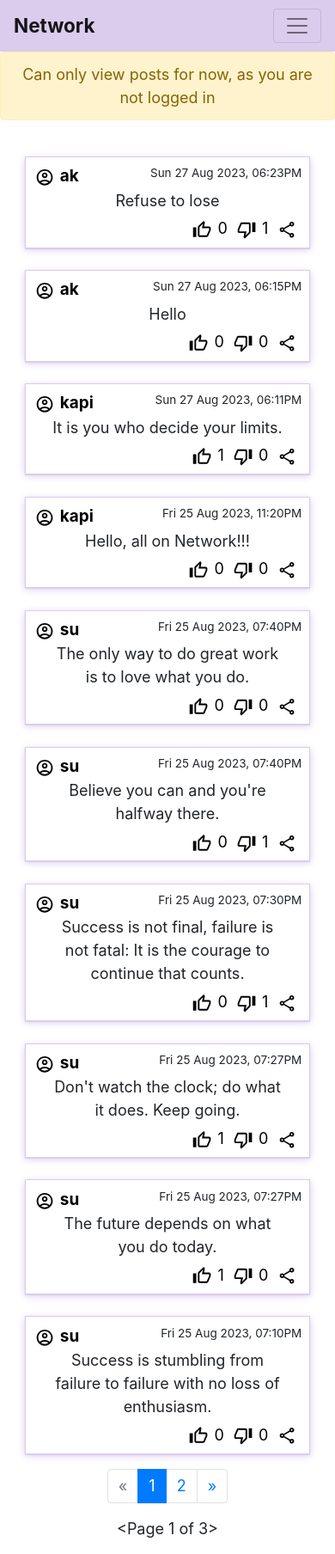
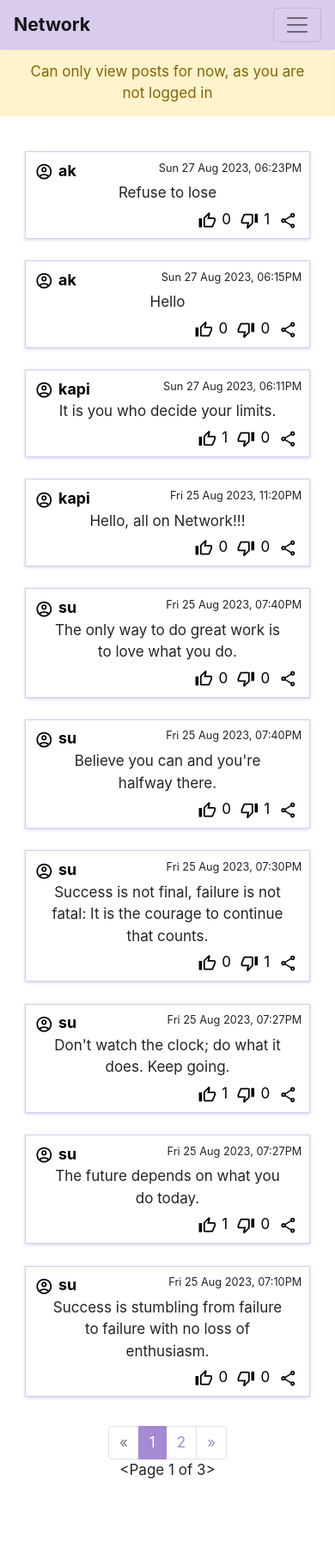
Before and after one commit to AkshaySureshGurav/DJSocialMedia, a Django app: page / in a window 390 px wide. Shown: the whole page at 86% size. After the commit the page ends 1720 px from the top, so only its background shows below. Run offline with Django 3.2, Linux system fonts and the light colour scheme; data comes from the database, SQL or seed files in the repository; some libraries are stand-ins or nearby versions.

Commit message:
updated for mobile responsive UI

```diff
--- a/network/static/network/styles.css
+++ b/network/static/network/styles.css
@@ -2,17 +2,11 @@
     margin: 0;
     padding: 0;
     box-sizing: border-box;
-
 }
 
-
 body {
-    font-size: 18px;
+    font-size: 17px;
 }
-
-
-
-
 
 svg {
     height: 1.25em;
@@ -25,7 +19,7 @@ svg {
     flex-flow: column;
     align-items: center;
     gap: 3vh 0;
-    margin: 2vh 0;
+    margin: 1.6vh 0 4vh 0;
 }
 
 .post {
@@ -33,7 +27,8 @@ svg {
     border: 1px solid #d9ccec;
     padding: 1vh;
     min-height: 10vh;
-    box-shadow: rgba(217, 204, 236, 255) 0px 0.0625em 0.0625em, rgba(217, 204, 236, 255) 0px 0.125em 0.5em, rgba(255, 255, 255, 0.1) 0px 0px 0px 1px inset;
+    /* box-shadow: rgba(217, 204, 236, 255) 0px 0.0625em 0.0625em, rgba(217, 204, 236, 255) 0px 0.125em 0.5em, rgba(255, 255, 255, 0.1) 0px 0px 0px 1px inset; */
+    box-shadow: rgba(217, 204, 236, 255) 0px 1px 4px;
 }
 
 .post:hover {
@@ -142,6 +137,29 @@ input[type="text"] {
     }
 }
 
+
+@media screen and (max-width: 330px) {
+    #newPostForm > input[type="submit"] {
+        margin-top: 0.4vh;
+    }
+}
+
 .navbar-nav > * {
     margin: 0 0.6vw;
 }
+
+/* for updating the presets coming from bootstraps */
+.page-item.active .page-link {
+    background-color: #a589d2;
+    border-color: #a589d2;
+}
+
+.page-link {
+    color: #a589d2;
+}
+
+ul {
+    margin-bottom: 0;
+}
+
+/* end */
```
